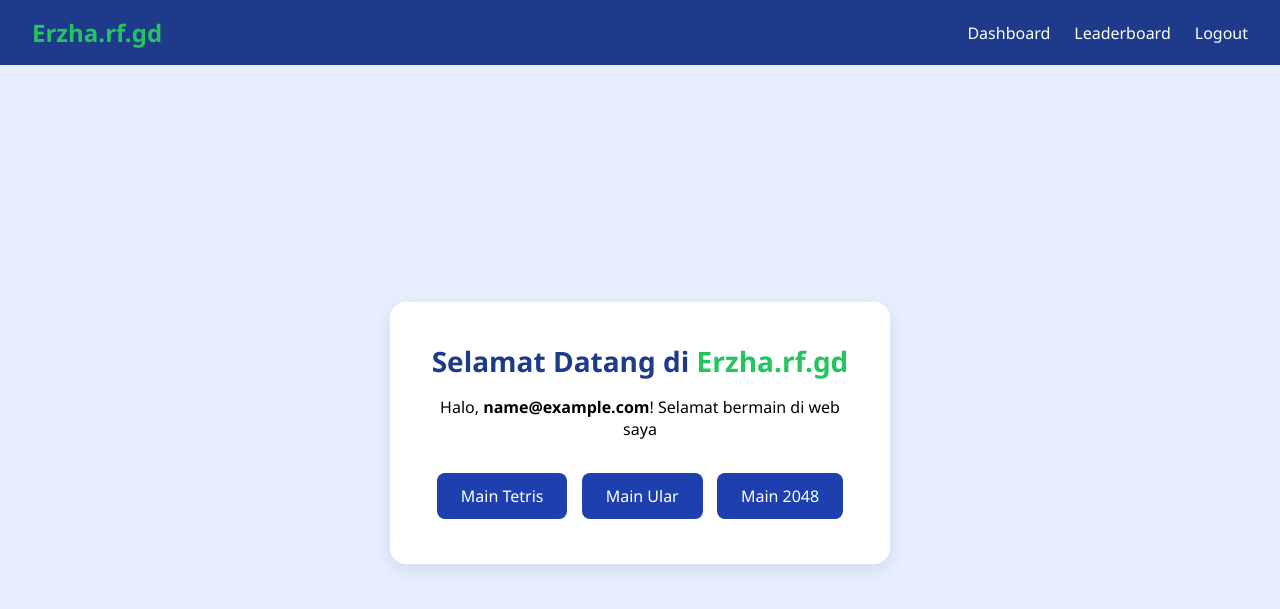
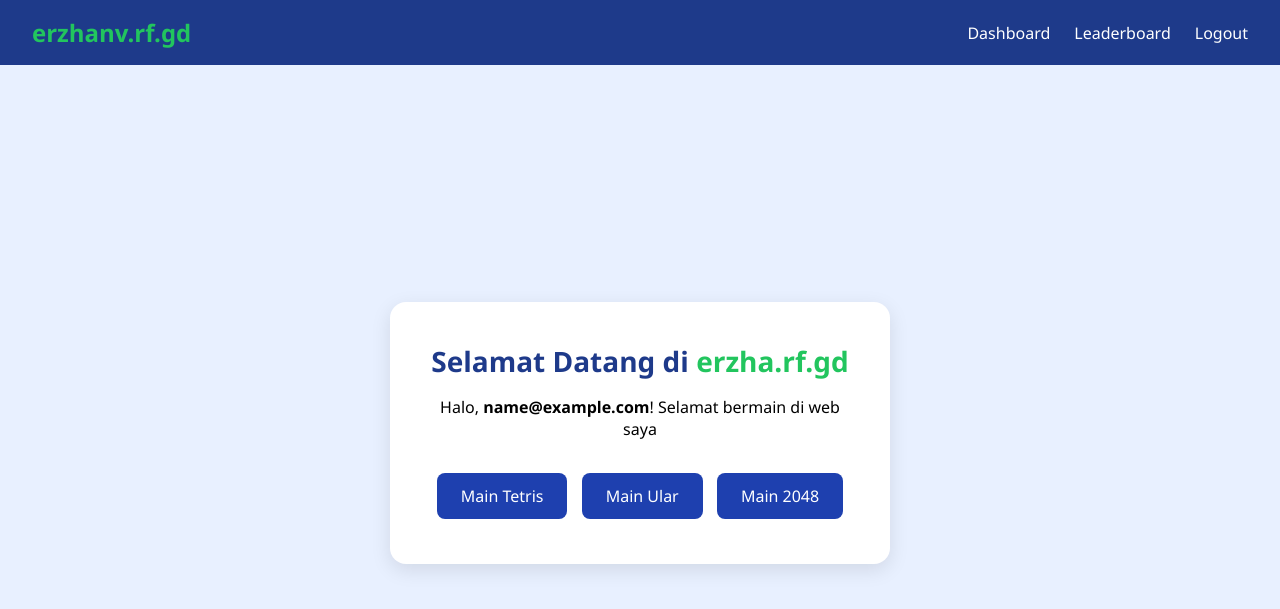
Before and after one commit to Erzhass/tetris-web, a PHP site: page / in a window 1280 px wide. Shown: the top 609 px of the page. Run offline with PHP 8.4, Linux system fonts and the light colour scheme; the visitor is signed in with stand-in values (Sample User, id 1).

Commit message:
finish index.php

```diff
--- a/index.php
+++ b/index.php
@@ -15,7 +15,7 @@ $email = htmlspecialchars($_SESSION['email']);
 <head>
     <meta charset="UTF-8">
     <meta name="viewport" content="width=device-width, initial-scale=1.0">
-    <title>Beranda - Erzha.rf.gd</title>
+    <title>Beranda - erzha.rf.gd</title>
     <style>
     * {
         margin: 0;
@@ -129,7 +129,7 @@ $email = htmlspecialchars($_SESSION['email']);
 
     <!-- Navbar -->
     <nav class="navbar">
-        <div class="logo">Erzha.rf.gd</div>
+        <div class="logo">erzhanv.rf.gd</div>
         <ul>
             <li><a href="dashboard.php">Dashboard</a></li>
             <li><a href="leaderboard.php">Leaderboard</a></li>
@@ -140,7 +140,7 @@ $email = htmlspecialchars($_SESSION['email']);
     <!-- Konten -->
     <div class="container">
         <div class="content-box">
-            <h1>Selamat Datang di <span>Erzha.rf.gd</span></h1>
+            <h1>Selamat Datang di <span>erzha.rf.gd</span></h1>
             <p>Halo, <strong><?= $email ?></strong>! Selamat bermain di web saya</p>
             <a href="game.php" class="btn">Main Tetris</a>
             <a href="game1.php" class="btn">Main Ular</a>
```
